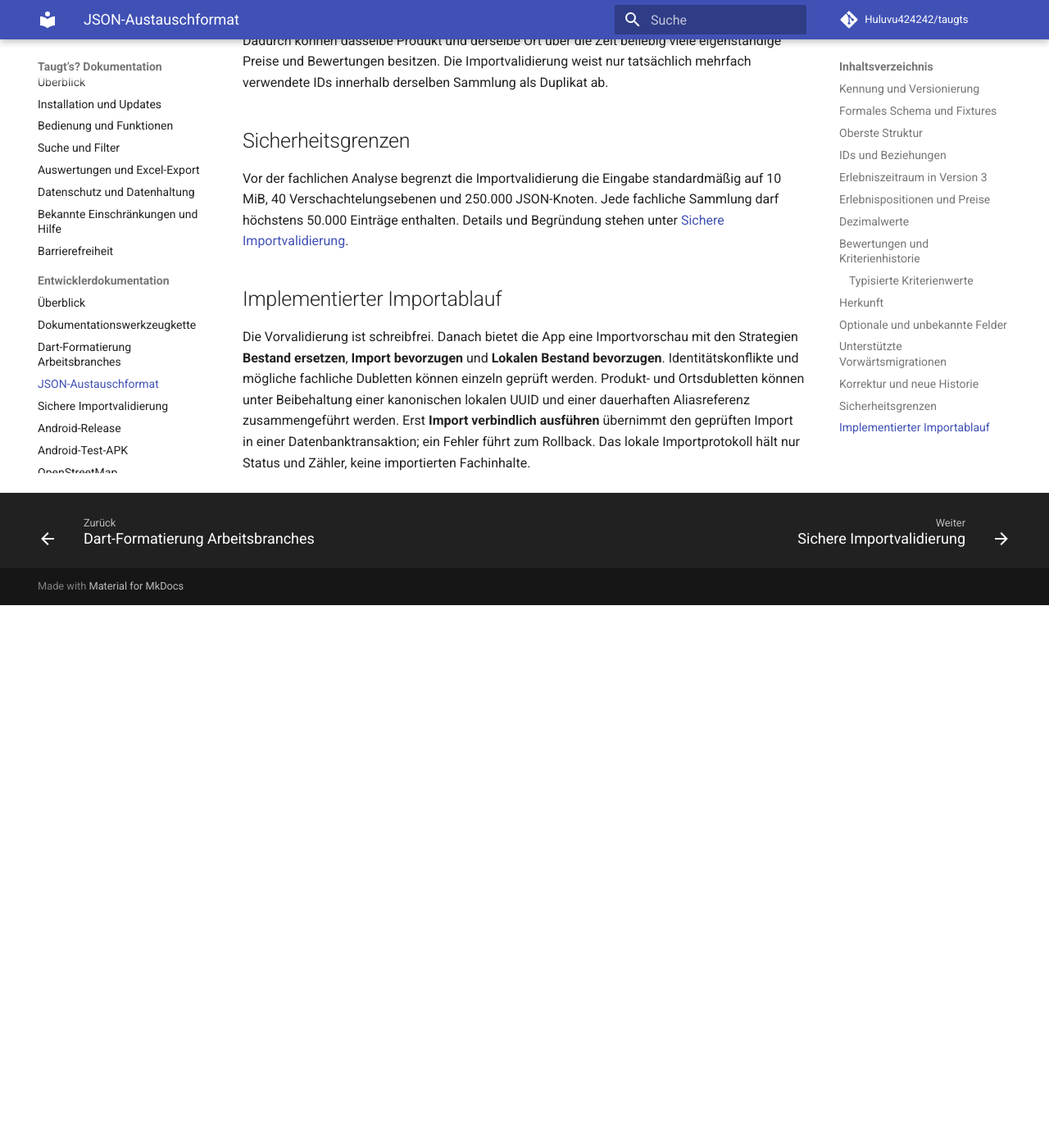
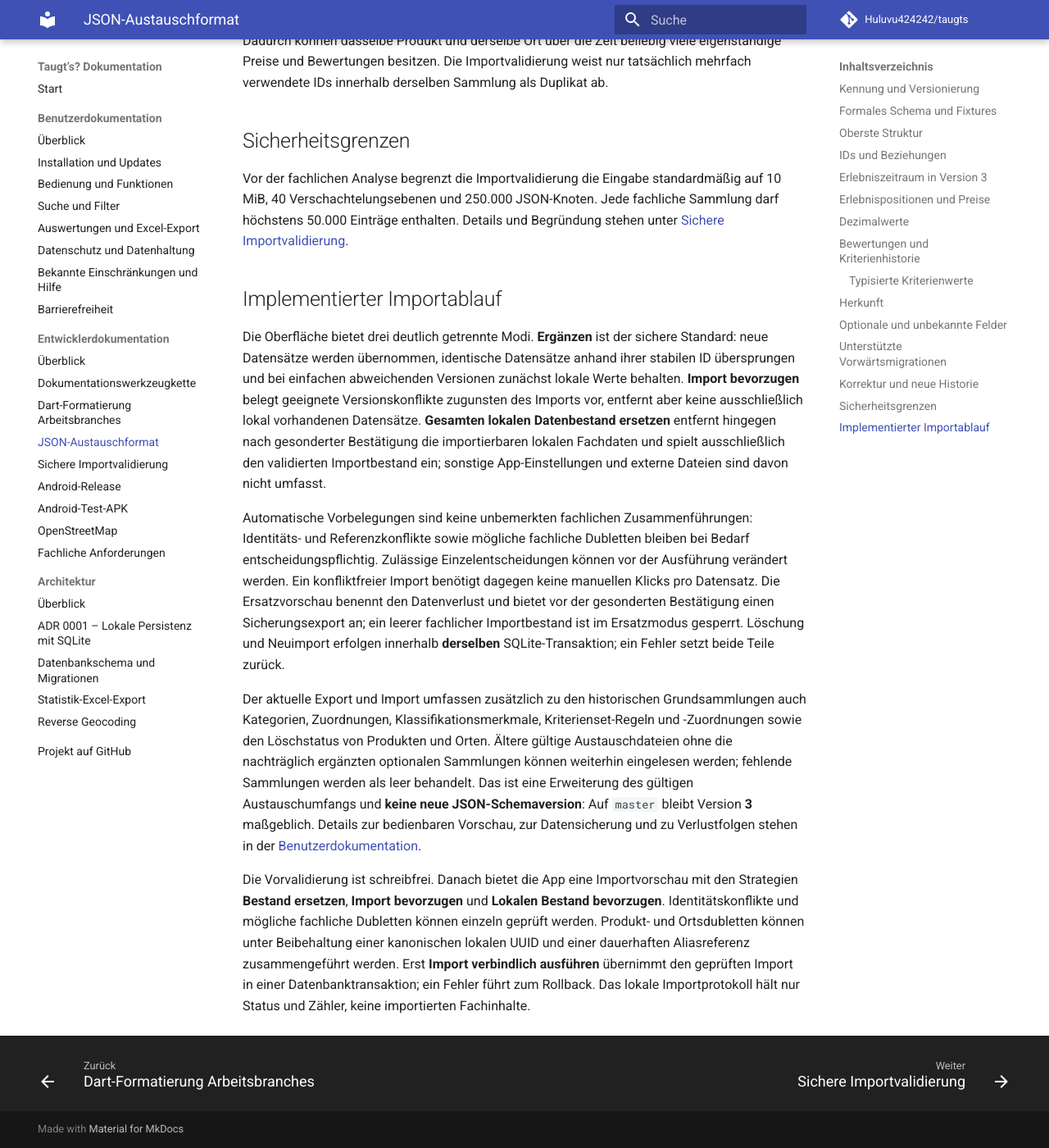
Before and after one commit to Huluvu424242/taugts, an MkDocs documentation site: the page built from docs/entwicklung/austauschformat.md, in a window 1280 px wide and 1400 px high, scrolled down 7728 px. Shown: the whole window at 82% size. Built offline with MkDocs 1.6.1 and Material for MkDocs 9.7.7, drawn with Linux system fonts in a browser that asks for light colours; comment, search, counter and statistics services are not loaded; before the commit the page ends 8466 px from its top, so only the background shows below that.

Commit message:
Dokumentation: Release-Abgleich und Import aus Story #249 präzisieren

```diff
--- a/docs/entwicklung/austauschformat.md
+++ b/docs/entwicklung/austauschformat.md
@@ -221,4 +221,10 @@ Vor der fachlichen Analyse begrenzt die Importvalidierung die Eingabe standardm
 
 ## Implementierter Importablauf
 
+Die Oberfläche bietet drei deutlich getrennte Modi. **Ergänzen** ist der sichere Standard: neue Datensätze werden übernommen, identische Datensätze anhand ihrer stabilen ID übersprungen und bei einfachen abweichenden Versionen zunächst lokale Werte behalten. **Import bevorzugen** belegt geeignete Versionskonflikte zugunsten des Imports vor, entfernt aber keine ausschließlich lokal vorhandenen Datensätze. **Gesamten lokalen Datenbestand ersetzen** entfernt hingegen nach gesonderter Bestätigung die importierbaren lokalen Fachdaten und spielt ausschließlich den validierten Importbestand ein; sonstige App-Einstellungen und externe Dateien sind davon nicht umfasst.
+
+Automatische Vorbelegungen sind keine unbemerkten fachlichen Zusammenführungen: Identitäts- und Referenzkonflikte sowie mögliche fachliche Dubletten bleiben bei Bedarf entscheidungspflichtig. Zulässige Einzelentscheidungen können vor der Ausführung verändert werden. Ein konfliktfreier Import benötigt dagegen keine manuellen Klicks pro Datensatz. Die Ersatzvorschau benennt den Datenverlust und bietet vor der gesonderten Bestätigung einen Sicherungsexport an; ein leerer fachlicher Importbestand ist im Ersatzmodus gesperrt. Löschung und Neuimport erfolgen innerhalb **derselben** SQLite-Transaktion; ein Fehler setzt beide Teile zurück.
+
+Der aktuelle Export und Import umfassen zusätzlich zu den historischen Grundsammlungen auch Kategorien, Zuordnungen, Klassifikationsmerkmale, Kriterienset-Regeln und -Zuordnungen sowie den Löschstatus von Produkten und Orten. Ältere gültige Austauschdateien ohne die nachträglich ergänzten optionalen Sammlungen können weiterhin eingelesen werden; fehlende Sammlungen werden als leer behandelt. Das ist eine Erweiterung des gültigen Austauschumfangs und **keine neue JSON-Schemaversion**: Auf `master` bleibt Version **3** maßgeblich. Details zur bedienbaren Vorschau, zur Datensicherung und zu Verlustfolgen stehen in der [Benutzerdokumentation](../benutzer/datenhaltung.md#import-und-export).
+
 Die Vorvalidierung ist schreibfrei. Danach bietet die App eine Importvorschau mit den Strategien **Bestand ersetzen**, **Import bevorzugen** und **Lokalen Bestand bevorzugen**. Identitätskonflikte und mögliche fachliche Dubletten können einzeln geprüft werden. Produkt- und Ortsdubletten können unter Beibehaltung einer kanonischen lokalen UUID und einer dauerhaften Aliasreferenz zusammengeführt werden. Erst **Import verbindlich ausführen** übernimmt den geprüften Import in einer Datenbanktransaktion; ein Fehler führt zum Rollback. Das lokale Importprotokoll hält nur Status und Zähler, keine importierten Fachinhalte.
```
